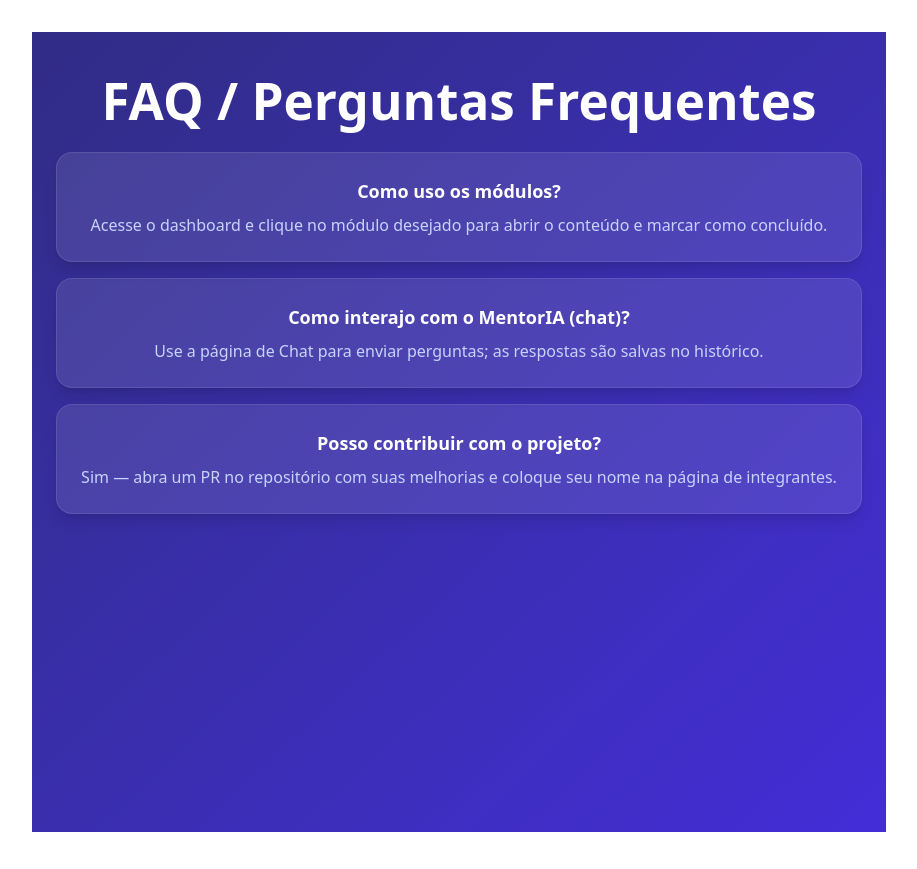
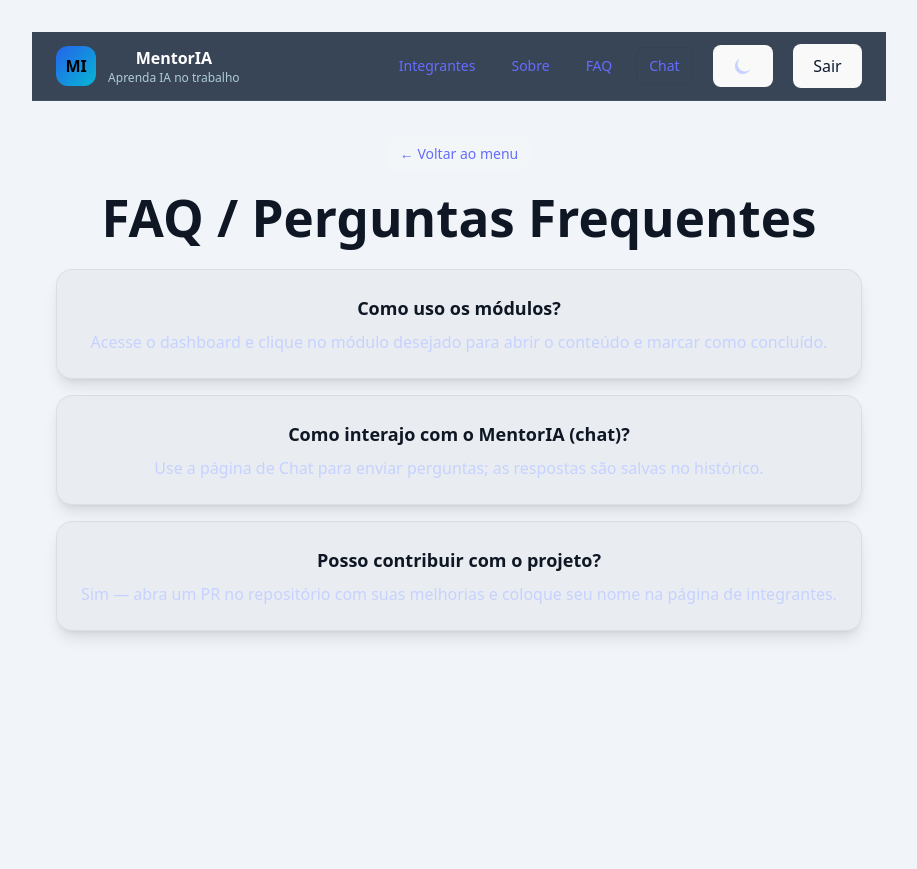
Before and after one commit to ELOITHealth/MentorIA.GS, a React (Vite) app: page /faq in a window 1280 px wide. Shown: the whole page, without its empty margins (181-1098 px from the left). Built offline with nearby package versions, Linux system fonts and the light colour scheme.

Commit message:
Adicionado o bottão de alternar entre tema claro e escuro

```diff
--- a/src/components/Navbar.tsx
+++ b/src/components/Navbar.tsx
@@ -19,8 +19,10 @@ export default function Navbar() {
       const root = document.documentElement;
       if (theme === 'dark') {
         root.classList.add('dark');
+        root.classList.remove('light');
       } else {
         root.classList.remove('dark');
+        root.classList.add('light');
       }
       localStorage.setItem('theme', theme);
     } catch {}
@@ -34,7 +36,7 @@ export default function Navbar() {
     <nav className="w-full border-b border-white/6 bg-[#0A1A2F]/80 backdrop-blur-sm">
       <div className="max-w-6xl mx-auto px-6 py-3 flex items-center justify-between">
         <Link to="/" className="flex items-center gap-3">
-          <div className="w-10 h-10 rounded-xl flex items-center justify-center bg-gradient-to-br from-[#3A86FF] to-[#5CE1E6] text-black font-bold">
+          <div className="w-10 h-10 rounded-xl flex items-center justify-center logo-gradient text-black font-bold">
             MI
           </div>
           <div>
--- a/src/components/ProgressBar.tsx
+++ b/src/components/ProgressBar.tsx
@@ -10,7 +10,7 @@ export default function ProgressBar({ progress }: Props) {
     <div className="w-full bg-[#102A43] h-4 rounded-full overflow-hidden mt-2 shadow-inner" role="progressbar" aria-valuenow={safe} aria-valuemin={0} aria-valuemax={100}>
       <motion.div
         className="h-full"
-        style={{ background: "linear-gradient(90deg,#3A86FF,#5CE1E6)" }}
+        style={{ background: "linear-gradient(90deg,var(--primary-1),var(--primary-2))" }}
         animate={{ width: `${safe}%` }}
         transition={{ duration: 0.6, ease: "easeOut" }}
       />
--- a/src/index.css
+++ b/src/index.css
@@ -68,3 +68,112 @@ button:focus-visible {
     background-color: #f9f9f9;
   }
 }
+
+/* Dark theme overrides when `.dark` class is present on <html> (documentElement) */
+.dark body {
+  background-color: #071428;
+  color: rgba(255, 255, 255, 0.92);
+}
+.dark a {
+  color: #7dd3fc;
+}
+.dark a:hover {
+  color: #4fd1c5;
+}
+.dark button {
+  background-color: #0A1A2F;
+  color: rgba(255,255,255,0.95);
+  border-color: transparent;
+}
+
+/* ensure focus styles are visible in dark */
+.dark button:focus,
+.dark button:focus-visible {
+  outline-color: rgba(125, 211, 252, 0.25);
+}
+
+/* color variables for primary palette and UI tokens */
+:root {
+  --primary-1: #3A86FF; /* dark blue */
+  --primary-2: #5CE1E6; /* aqua */
+  /* light theme primary should remain vivid for contrast */
+  --primary-1-light: #2563EB; /* blue-600 - good contrast on light bg */
+  --primary-2-light: #06B6D4; /* cyan-500 */
+  --bg-color: #071428; /* main background (dark) */
+  --bg-color-light: #F1F5F9; /* softer light background */
+  --text-color: rgba(255,255,255,0.92);
+  --text-color-light: #0f1724;
+  --card-bg-dark: rgba(255,255,255,0.04);
+  --card-bg-light: rgba(2,6,23,0.03);
+  --button-text-dark: #0A1A2F;
+  --button-text-light: #ffffff;
+  --button-text: var(--button-text-dark);
+}
+
+/* light theme overrides when .light class applied to root */
+.light {
+  --primary-1: var(--primary-1-light);
+  --primary-2: var(--primary-2-light);
+  --bg-color: var(--bg-color-light);
+  --text-color: var(--text-color-light);
+  --card-bg: var(--card-bg-light);
+  --button-text: var(--button-text-light);
+}
+
+/* ensure dark explicitly maps to dark tokens */
+.dark {
+  --primary-1: #3A86FF;
+  --primary-2: #5CE1E6;
+  --bg-color: #071428;
+  --text-color: rgba(255,255,255,0.92);
+  --card-bg: var(--card-bg-dark);
+  --button-text: var(--button-text-dark);
+}
+
+/* Utility: CTA gradient using the CSS variables */
+.cta-gradient {
+  background-image: linear-gradient(90deg, var(--primary-1), var(--primary-2)) !important;
+}
+
+/* Utility: primary solid background (used for buttons and badges) */
+.primary-bg {
+  background-color: var(--primary-1) !important;
+  color: var(--button-text) !important;
+}
+
+/* Utility: logo gradient */
+.logo-gradient {
+  background-image: linear-gradient(135deg, var(--primary-1), var(--primary-2)) !important;
+}
+
+/* Override subtle cards for light theme when Tailwind uses bg-white/10 */
+.light .bg-white\/10 {
+  /* subtle light card background (not pure white) */
+  background-color: rgba(15,23,36,0.03) !important;
+}
+
+/* Override border white/10 in light theme to a soft-gray */
+.light .border-white\/10 {
+  border-color: rgba(15,23,36,0.06) !important;
+}
+
+/* Override main background (used on home) to respect theme tokens */
+.dark main {
+  background-image: linear-gradient(var(--bg-color), rgba(10,26,47,0.9)) !important;
+}
+.light main {
+  /* light theme: use a subtle light background and ensure dark text */
+  background-image: none !important;
+  background-color: var(--bg-color) !important;
+  color: var(--text-color) !important;
+}
+
+/* set body background/text for both themes explicitly */
+.dark body {
+  background-color: var(--bg-color);
+  color: var(--text-color);
+}
+.light body {
+  background-color: var(--bg-color);
+  color: var(--text-color);
+}
--- a/src/main.tsx
+++ b/src/main.tsx
@@ -7,7 +7,10 @@ import App from './App.tsx'
 try {
   const saved = localStorage.getItem('theme')
   if (saved === 'dark') document.documentElement.classList.add('dark')
-  else if (saved === 'light') document.documentElement.classList.remove('dark')
+  else if (saved === 'light') {
+    document.documentElement.classList.remove('dark')
+    document.documentElement.classList.add('light')
+  }
   else if (window.matchMedia && window.matchMedia('(prefers-color-scheme: dark)').matches) {
     document.documentElement.classList.add('dark')
   }
--- a/src/pages/About.tsx
+++ b/src/pages/About.tsx
@@ -1,7 +1,17 @@
+import { Link } from "react-router-dom";
+import Navbar from "../components/Navbar";
+
 export default function About() {
   return (
-    <div className="min-h-screen bg-gradient-to-br from-indigo-900 to-indigo-700 text-white">
-      <div className="max-w-5xl mx-auto px-6 py-10">
+    <>
+      <Navbar />
+
+      <main className="min-h-[calc(100vh-64px)] bg-gradient-to-br from-indigo-900 to-indigo-700 text-white px-6 py-10">
+        <div className="max-w-5xl mx-auto">
+          <div className="mb-6">
+            <Link to="/" className="text-sm px-3 py-2 bg-white/5 rounded-lg hover:bg-white/10">← Voltar ao menu</Link>
+          </div>
+
           <div className="bg-white/5 p-8 rounded-2xl border border-white/10 shadow-lg">
             <h1 className="text-4xl font-bold mb-4">Sobre / About</h1>
 
@@ -18,6 +28,7 @@ export default function About() {
             </ul>
           </div>
         </div>
-    </div>
+      </main>
+    </>
   );
 }
--- a/src/pages/Chat.tsx
+++ b/src/pages/Chat.tsx
@@ -138,7 +138,7 @@ export default function Chat() {
                   <div className="self-start bg-[#0A1A2F] p-3 rounded-lg w-fit max-w-[85%]">{m.pergunta}</div>
 
                   <div className="text-xs text-[#AFCBDA] font-semibold mt-1">MentorIA</div>
-                  <div className="self-end bg-[#3A86FF] p-3 rounded-lg w-fit text-[#0A1A2F] max-w-[85%]">{m.resposta}</div>
+                  <div className="self-end primary-bg p-3 rounded-lg w-fit text-[#0A1A2F] max-w-[85%]">{m.resposta}</div>
                 </div>
               ))}
             </div>
@@ -146,7 +146,7 @@ export default function Chat() {
 
           <div className="flex gap-3">
             <input value={text} onChange={(e) => setText(e.target.value)} onKeyDown={(e) => e.key === "Enter" && sendMessage()} className="flex-1 p-3 rounded-lg text-black" placeholder="Digite sua pergunta..." />
-            <button onClick={sendMessage} className="px-5 py-2 rounded-lg bg-[#3A86FF] text-[#0A1A2F] font-semibold">Enviar</button>
+            <button onClick={sendMessage} className="px-5 py-2 rounded-lg primary-bg text-[#0A1A2F] font-semibold">Enviar</button>
           </div>
         </div>
       </div>
--- a/src/pages/Dashboard.tsx
+++ b/src/pages/Dashboard.tsx
@@ -147,7 +147,7 @@ export default function Dashboard() {
           <div className="flex justify-center mb-12">
             <Link
               to="/chat"
-              className="px-5 py-3 rounded-xl bg-[#3A86FF] text-[#0A1A2F] font-semibold hover:shadow-lg transition"
+              className="px-5 py-3 rounded-xl primary-bg text-[#0A1A2F] font-semibold hover:shadow-lg transition"
             >
               Abrir MentorIA (Chat)
             </Link>
--- a/src/pages/FAQ.tsx
+++ b/src/pages/FAQ.tsx
@@ -1,3 +1,6 @@
+import { Link } from "react-router-dom";
+import Navbar from "../components/Navbar";
+
 export default function FAQ() {
   const faqs = [
     {
@@ -15,8 +18,15 @@ export default function FAQ() {
   ];
 
   return (
-    <div className="min-h-screen bg-gradient-to-br from-indigo-900 to-indigo-700 text-white">
-      <div className="max-w-5xl mx-auto px-6 py-10">
+    <>
+      <Navbar />
+
+      <main className="min-h-[calc(100vh-64px)] bg-gradient-to-br from-indigo-900 to-indigo-700 text-white px-6 py-10">
+        <div className="max-w-5xl mx-auto">
+          <div className="mb-6">
+            <Link to="/" className="text-sm px-3 py-2 bg-white/5 rounded-lg hover:bg-white/10">← Voltar ao menu</Link>
+          </div>
+
           <h1 className="text-4xl font-bold mb-6">FAQ / Perguntas Frequentes</h1>
 
           <div className="space-y-4">
@@ -28,6 +38,7 @@ export default function FAQ() {
             ))}
           </div>
         </div>
-    </div>
+      </main>
+    </>
   );
 }
--- a/src/pages/Integrantes.tsx
+++ b/src/pages/Integrantes.tsx
@@ -1,3 +1,6 @@
+
+import { Link } from "react-router-dom";
+import Navbar from "../components/Navbar";
 
 const members = [
   {
@@ -28,8 +31,15 @@ const members = [
 
 export default function Integrantes() {
   return (
-    <div className="min-h-screen bg-gradient-to-br from-indigo-900 to-indigo-700 text-white">
-      <div className="max-w-5xl mx-auto px-6 py-10">
+    <>
+      <Navbar />
+
+      <main className="min-h-[calc(100vh-64px)] bg-gradient-to-br from-indigo-900 to-indigo-700 text-white px-6 py-10">
+        <div className="max-w-5xl mx-auto">
+          <div className="mb-6">
+            <Link to="/" className="text-sm px-3 py-2 bg-white/5 rounded-lg hover:bg-white/10">← Voltar ao menu</Link>
+          </div>
+
           <h1 className="text-4xl font-bold mb-6">Integrantes</h1>
 
           <p className="text-indigo-200 mb-6">Lista com nome, foto, RM, turma e links para GitHub/LinkedIn.</p>
@@ -56,6 +66,7 @@ export default function Integrantes() {
             ))}
           </div>
         </div>
-    </div>
+      </main>
+    </>
   );
 }
--- a/src/pages/Module.tsx
+++ b/src/pages/Module.tsx
@@ -81,7 +81,7 @@ export default function ModulePage() {
         <p className="text-lg mb-4">Módulo não encontrado.</p>
         <button
           onClick={() => navigate("/dashboard")}
-          className="px-5 py-2 bg-[#3A86FF] rounded-lg"
+          className="px-5 py-2 primary-bg rounded-lg"
         >
           Voltar ao Dashboard
         </button>
@@ -139,7 +139,7 @@ export default function ModulePage() {
 
             <div className="mt-6 flex justify-end gap-3">
               <button onClick={() => navigate("/dashboard")} className="px-4 py-2 rounded-lg bg-white/5">Voltar</button>
-              <button onClick={markModuleComplete} className="px-4 py-2 rounded-lg bg-[#3A86FF] text-[#0A1A2F] font-semibold">Marcar módulo como concluído</button>
+              <button onClick={markModuleComplete} className="px-4 py-2 rounded-lg primary-bg text-[#0A1A2F] font-semibold">Marcar módulo como concluído</button>
             </div>
           </motion.div>
         </div>
```
Also changed, not shown: src/pages/Home.tsx (+5 -9 lines), public/images/hero-ai.svg (added). Lines whose indentation alone changed are shown as unchanged.
